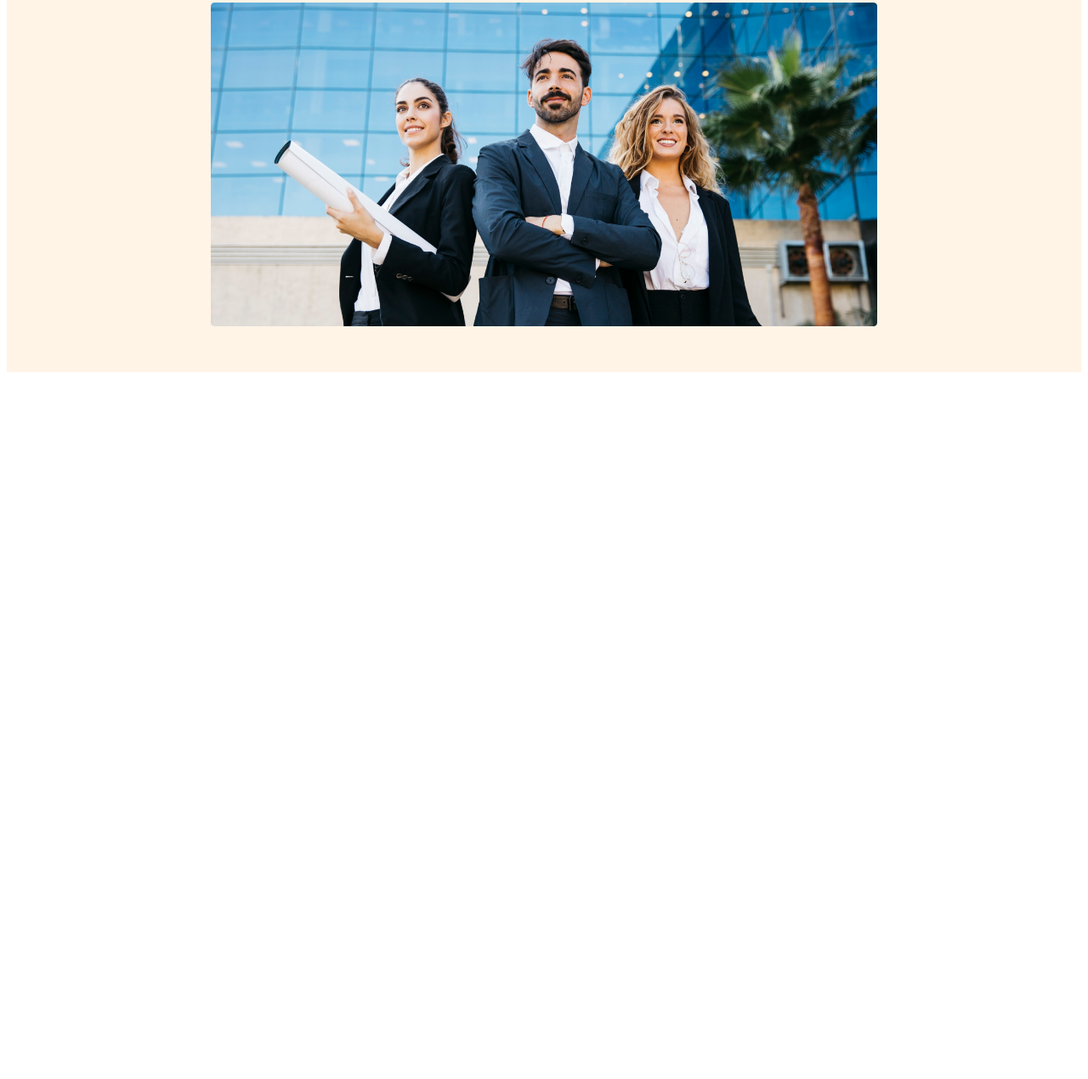
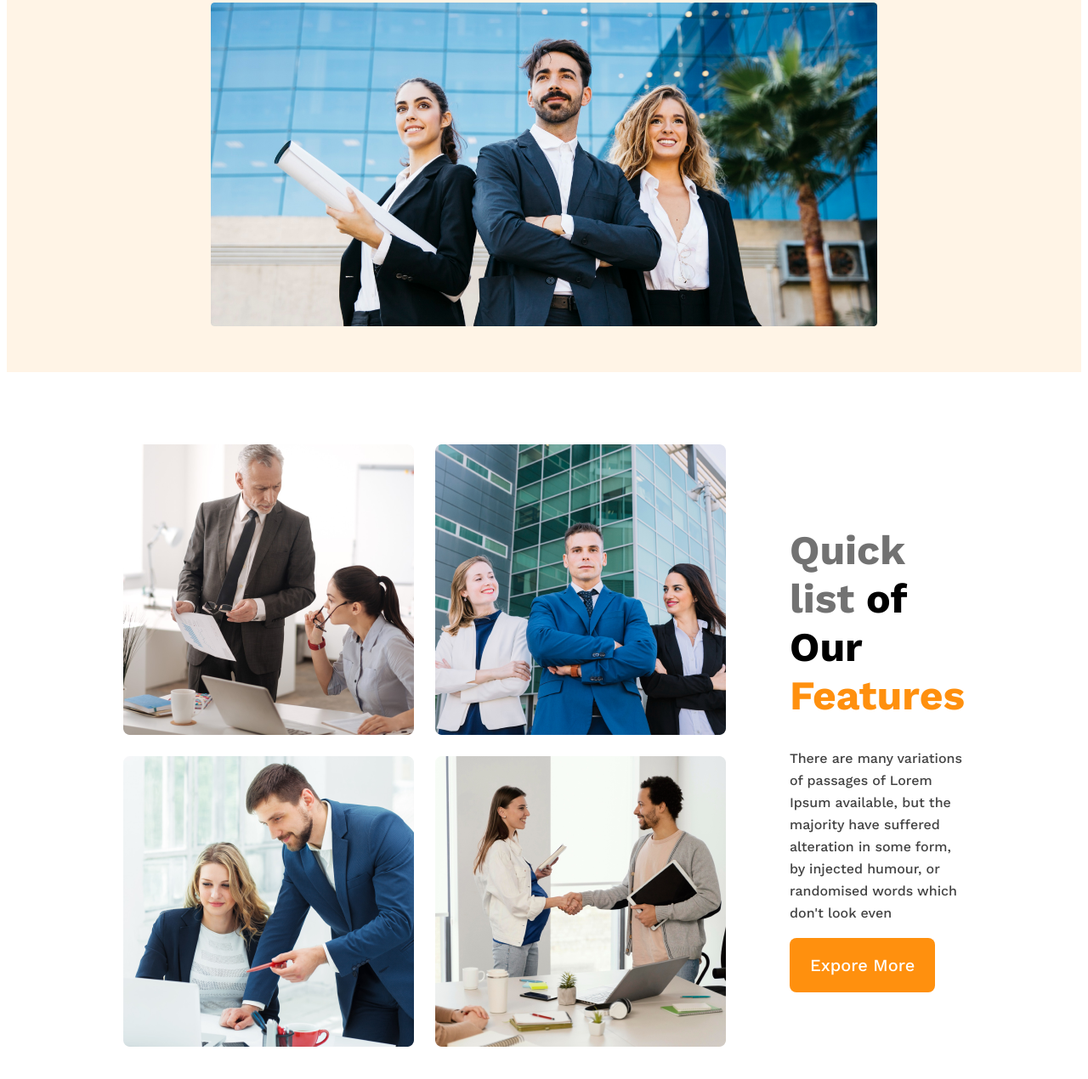
Before and after one commit to shah-rubel/architect-responsive, a plain HTML site: page index.html in a window 1280 px wide. Shown: the part 685-1955 px from the top of the page at 85% size. Before the commit the page ends 1131 px from the top, so only its background shows below. Drawn offline with nearby package versions, Linux system fonts and the light colour scheme.

Commit message:
feature section  done

```diff
--- a/index.html
+++ b/index.html
@@ -31,7 +31,24 @@
 
       </div>
     </header>
-    <main></main>
+    <main>
+
+        <!-- Feature section -->
+        <div class="feature-section">
+            <div class="feature-imgs">
+                <img src="images/team1.png" alt="">
+                <img src="images/team2.png" alt="">
+                <img src="images/team3.png" alt="">
+                <img src="images/team4.png" alt="">
+            </div>
+            <div class="feature-text">
+                <h1 class="feature-title orange"><span class="gray">Quick list</span> <span class="black">of Our</span> Features</h1>
+                <p class="text">There are many variations of passages of Lorem Ipsum available, but the majority have suffered alteration in some form,
+                    by injected humour, or randomised words which don't look even</p>
+                    <button class="btn-primary">Expore More</button>
+            </div>
+        </div>
+    </main>
     <footer></footer>
   </body>
 </html>
--- a/styles/style.css
+++ b/styles/style.css
@@ -81,6 +81,34 @@ nav>ul>li>a{
     margin-top: 50px;
     width: 100%;
 }
+/* Feature desin */
+.feature-section{
+    display: flex;
+    padding: 85px 300px;
+    justify-content: center;
+    align-items: center;
+}
+.feature-imgs{
+    display: grid;
+    grid-template-columns: repeat(2,1fr);
+    grid-gap: 25px;
+}
+.feature-text{
+    margin-left: 75px;
+}
+.feature-title{
+    font-size: 3rem;
+    font-weight: 700;
+}
+.gray{
+    color:#727272;
+}
+.black{
+    color: black;
+}
+.orange{
+    color:#FF900E;
+}
 /* responsive media */
 @media screen and (max-width:576px) {
     nav{
@@ -92,5 +120,11 @@ nav>ul>li>a{
     .header{
         padding: 20px;
     }
-
+    .feature-section{
+        padding: 20px;
+        flex-direction: column;
+    }
+    .feature-imgs{
+        grid-template-columns: 1fr;
+    }
 }
```
